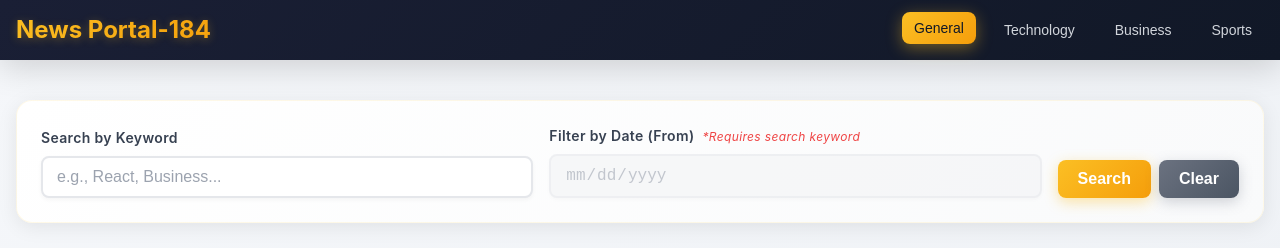
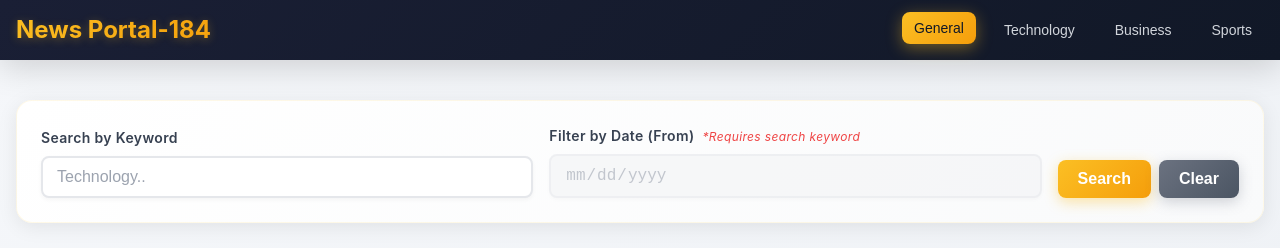
Before and after one commit to mohod24/uts-pemweb-123140184, a React (Vite) app: page / in a window 1280 px wide. Shown: the top 248 px of the page. Built offline with nearby package versions, Linux system fonts and the light colour scheme.

Commit message:
Update SearchForm.jsx

```diff
--- a/src/components/SearchForm.jsx
+++ b/src/components/SearchForm.jsx
@@ -83,7 +83,7 @@ function SearchForm({ onSearch }) {
             id="searchTerm"
             value={inputTerm}
             onChange={(e) => setInputTerm(e.target.value)}
-            placeholder="e.g., React, Business..."
+            placeholder="Technology.."
             className="form-input"
           />
         </div>
```
